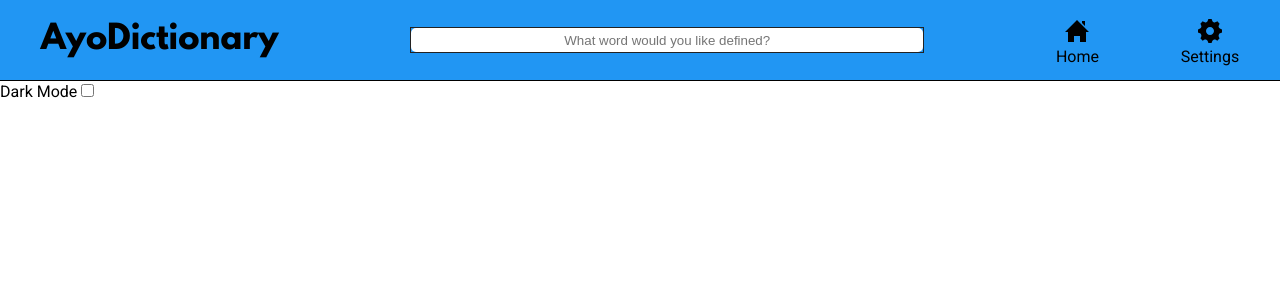
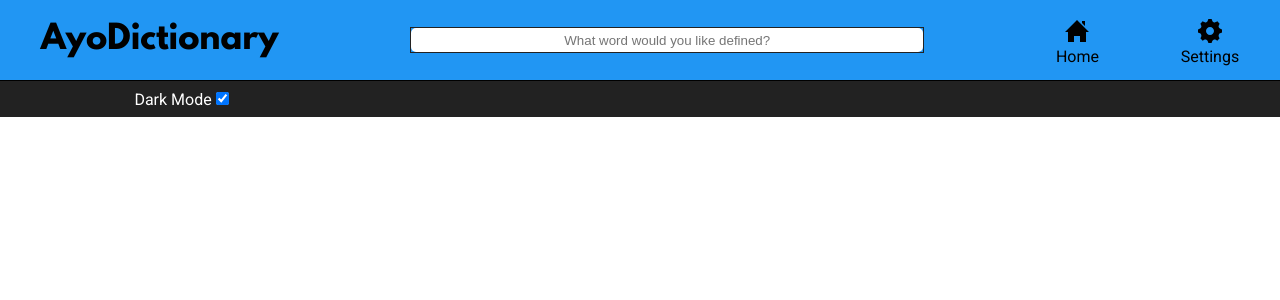
Before and after one commit to TheAyoKhan/dictionary-app, a React (Create React App) app: page /settings in a window 1280 px wide. Shown: the top 300 px of the page. Built offline with nearby package versions, Linux system fonts and the light colour scheme.

Commit message:
feat(developer experience): Dark Mode access is now done through context (useContext)
Dark Mode getter and settter are now accessed using Context (useContext) so passing down the value is no longer needed

```diff
--- a/public/style.css
+++ b/public/style.css
@@ -7,3 +7,7 @@ body {
 	font-family: Roboto;
 	overflow-x: hidden;
 }
+
+#root {
+	min-height: 100vh;
+}
--- a/src/components/App.tsx
+++ b/src/components/App.tsx
@@ -1,47 +1,48 @@
-import React, { useEffect, useState } from 'react';
-import { ThemeProvider } from 'styled-components';
-import { BrowserRouter as Router, Switch, Route } from 'react-router-dom';
+import clsx from 'clsx';
+import React, { useContext, useEffect } from 'react';
+import { Route, BrowserRouter as Router, Switch } from 'react-router-dom';
+import styled from 'styled-components';
+import { DarkModeContext } from '../context/DarkModeContext';
+import Header from './Header';
 import DictionaryEntryPage from './pages/DictionaryEntryPage';
 import SettingsPage from './pages/SettingsPage';
-import GlobalStyle from './GlobalStyles';
-import GlobalFonts from '../fonts/GlobalFonts'
-import Header from './WordParts/Header';
-import theme from '../theme';
+
+const StyledApp = styled.div`
+	height: 100%;
+
+  &.dm {
+    background-color: #222;
+    color: #fff;
+  }
+`;
 
 const App = (): JSX.Element => {
-	const [darkModeEnabled, setDarkModeEnabled] = useState(false);
+	const { darkModeEnabled, setDarkModeEnabled } = useContext(DarkModeContext);
 
 	useEffect(() => {
-		const cookiesArray = document.cookie.split("; ");
-		const a = cookiesArray.find(row => row.startsWith('darkMode='));
+		const cookiesArray = document.cookie.split('; ');
+		const a = cookiesArray.find((row) => row.startsWith('darkMode='));
 
-		if (a) setDarkModeEnabled(a?.split('=')[1] === "true");
-		else document.cookie = `darkTheme=false; SameSite=Strict;`;
+		if (a) setDarkModeEnabled(a?.split('=')[1] === 'true');
+		else document.cookie = `darkMode=true; SameSite=Strict;`;
 
-		console.log({s: document.cookie.split("; "), a});
-	}, []);
+		console.log({ s: document.cookie.split('; '), a });
+	}, [setDarkModeEnabled]);
 
 	return (
-		<ThemeProvider {...{ theme }}>
-			<GlobalStyle {...{ darkModeEnabled }} />
-			<GlobalFonts />
-			<div className="App">
+		<StyledApp className={clsx('App', darkModeEnabled && 'dm')}>
 			<Router>
 				<Header />
 				<Switch>
-						<Route
-							{...{ path: '/dictionary', component: DictionaryEntryPage }}
-						/>
+					<Route {...{ path: '/dictionary', component: DictionaryEntryPage }} />
 					<Route
 						{...{
 							path: '/settings',
-								render: () => <SettingsPage {...{ darkModeEnabled, setDarkModeEnabled }} />,
-							}}
-						/>
+							component: SettingsPage,
+						}}></Route>
 				</Switch>
 			</Router>
-			</div>
-		</ThemeProvider>
+		</StyledApp>
 	);
 };
 
--- /dev/null
+++ b/src/components/AppWrapper.tsx
@@ -0,0 +1,20 @@
+import React from 'react';
+import App from './App';
+import { ThemeProvider } from 'styled-components';
+import GlobalFonts from '../fonts/GlobalFonts';
+import theme from '../theme';
+import { DarkModeContextProvider } from '../context/DarkModeContext';
+
+
+const AppWrapper = (): JSX.Element => {
+	return (
+		<DarkModeContextProvider>
+			<ThemeProvider {...{ theme }}>
+				<GlobalFonts />
+				<App />
+			</ThemeProvider>
+		</DarkModeContextProvider>
+	);
+};
+
+export default AppWrapper;
--- a/src/components/GlobalStyles.tsx
+++ /dev/null
@@ -1,23 +0,0 @@
-import { createGlobalStyle } from 'styled-components';
-
-type GlobalStylesProps = {
-	darkModeEnabled: boolean;
-};
-
-export default createGlobalStyle<GlobalStylesProps>`
-  ${({ darkModeEnabled, theme }) => `
-    .App {
-      height: 100%;
-    }
-
-    ${
-      darkModeEnabled &&
-      `
-        .App {
-          background-color: ${theme.colours.dark2};
-          color: ${theme.colours.light1};
-        }
-      `
-    }
-  `}
-`;
--- a/src/components/WordParts/Header/SearchBar.tsx
+++ b/src/components/Header/SearchBar.tsx
@@ -6,7 +6,7 @@ const StlyedSearchBar = styled.div`
 	width: 40%;
 	height: 30%;
 	border: 1px solid #222;
-	border-radius: ${({theme}) => theme.borderRadius};
+	border-radius: ${({ theme }) => theme.borderRadius};
 	margin: 50px;
 
 	.search-bar__input {
--- a/src/components/WordParts/Header/index.tsx
+++ b/src/components/Header/index.tsx
@@ -1,9 +1,10 @@
-import React from 'react';
+import React, { useContext } from 'react';
 import { Link } from 'react-router-dom';
 import styled from 'styled-components';
 import SearchBar from './SearchBar';
-import { ReactComponent as SettingsIconSvg } from '../../../images/settings-icon.svg';
-import { ReactComponent as HomeIconSvg } from '../../../images/home-icon.svg';
+import { ReactComponent as SettingsIconSvg } from '../../images/settings-icon.svg';
+import { ReactComponent as HomeIconSvg } from '../../images/home-icon.svg';
+import { DarkModeContext } from '../../context/DarkModeContext';
 
 const StyledHeader = styled.div`
 	${({ theme: { headerHeight, colours } }) => `
@@ -74,11 +75,15 @@ const StyledHeader = styled.div`
 `;
 
 const Header = (): JSX.Element => {
+	const { darkModeEnabled } = useContext(DarkModeContext) ?? {};
+
 	return (
-		<StyledHeader className="header">
-			<span className="header__title">
-				AyoDictionary
-			</span>
+		<StyledHeader
+			{...{
+				className: 'header',
+				darkModeEnabled,
+			}}>
+			<span className="header__title">AyoDictionary</span>
 			<SearchBar />
 			<Link
 				{...{
@@ -86,11 +91,13 @@ const Header = (): JSX.Element => {
 					id: 'header__home-link',
 					className: 'header__link',
 				}}>
-				<HomeIconSvg {...{
-					id: 'header__home__svg',
-					className:'header__link__svg'
-				} } />
-				<span className="header__link__text" >Home</span>
+				<HomeIconSvg
+					{...{
+						id: 'header__home__svg',
+						className: 'header__link__svg',
+					}}
+				/>
+				<span className="header__link__text">Home</span>
 			</Link>
 			<Link
 				{...{
@@ -98,11 +105,13 @@ const Header = (): JSX.Element => {
 					id: 'header__settings-link',
 					className: 'header__link',
 				}}>
-				<SettingsIconSvg {...{
-					id: 'header__settings__svg',
-					className:'header__link__svg'
-				} } />
-				<span className="header__link__text" >Settings</span>
+				<SettingsIconSvg
+					{...{
+						id: 'header__settings__svg',
+						className: 'header__link__svg',
+					}}
+				/>
+				<span className="header__link__text">Settings</span>
 			</Link>
 		</StyledHeader>
 	);
--- a/src/components/Toggle.tsx
+++ b/src/components/Toggle.tsx
@@ -1,6 +1,6 @@
 import React, { ChangeEventHandler } from 'react';
 import styled from 'styled-components';
-import toCamelCase from '../app/shared/toCamelCase';
+import toCamelCase from '../utils/toCamelCase';
 
 const StyledToggle = styled.div``;
 
@@ -14,11 +14,13 @@ type ToggleProps = {
 
 const Toggle = ({ name, checked, stateUpdateFunction }: ToggleProps): JSX.Element => {
 	const toggleFunction: ChangeEventHandler<HTMLInputElement> = ({ target }) => {
-		const { checked } = target;
-		stateUpdateFunction(checked);
+		const { checked: inputChecked } = target;
+		stateUpdateFunction(inputChecked);
+
 		const nameToCamelCase = toCamelCase(name);
-		document.cookie = `${nameToCamelCase}=${checked}; SameSite=Strict;`;
-		console.log(document.cookie);
+		document.cookie = `${nameToCamelCase}=${inputChecked}; SameSite=Strict;`;
+
+		console.log({state: inputChecked, cookies: document.cookie});
 	};
 
 	return (
--- a/src/components/pages/DictionaryEntryPage.tsx
+++ b/src/components/pages/DictionaryEntryPage.tsx
@@ -8,10 +8,9 @@ import styled from 'styled-components';
 
 const StyledWordPage = styled.div`
 	padding: 0.5em;
-	display: flex;
+	display: grid;
 	flex-direction: column;
-	justify-content: space-between;
-	align-items: center;
+	place-items: center;
 
 	.word {
 		margin-bottom: 1.5em;
--- a/src/components/pages/SettingsPage.tsx
+++ b/src/components/pages/SettingsPage.tsx
@@ -1,24 +1,31 @@
-import React from 'react';
+import React, { useContext } from 'react';
 import styled from 'styled-components';
 import Toggle from '../Toggle';
+import { DarkModeContext } from '../../context/DarkModeContext';
 
-const StyledSettingsPage = styled.div``;
+const StyledSettingsPage = styled.div`
+	display: grid;
+	place-items: center;
+	height: 100%;
+	padding: 0.5em;
 
-type SettingsPageProps = {
-	darkModeEnabled: boolean;
-	setDarkModeEnabled: React.Dispatch<React.SetStateAction<boolean>>;
-};
+	.settings__list {
+		width: 80%;
+		height: 100%;
+	}
+`;
 
-const SettingsPage = ({
-	darkModeEnabled,
-	setDarkModeEnabled,
-}: SettingsPageProps): JSX.Element => {
+const SettingsPage = (): JSX.Element => {
+	const { darkModeEnabled, setDarkModeEnabled } = useContext(DarkModeContext);
+
 	return (
 		<StyledSettingsPage className="Settings-Page">
-			<div id="settings__dark-mode">
-				<Toggle
-					{...{ name: 'Dark Mode', checked: darkModeEnabled, stateUpdateFunction: setDarkModeEnabled }}
-				/>
+			<div className="settings__list">
+				<div id="settings__dark-mode">
+					<Toggle
+						{...{ name: 'Dark Mode', checked: darkModeEnabled, stateUpdateFunction: setDarkModeEnabled }}
+					/>
+				</div>
 			</div>
 		</StyledSettingsPage>
 	);
--- /dev/null
+++ b/src/context/DarkModeContext.tsx
@@ -0,0 +1,20 @@
+import React, { createContext, Dispatch, ReactNode, SetStateAction, useState } from "react";
+
+type DarkModeContextType = {
+  darkModeEnabled: boolean;
+  setDarkModeEnabled: Dispatch<SetStateAction<boolean>>;
+};
+
+export const DarkModeContext = createContext<DarkModeContextType>({} as DarkModeContextType);
+
+export const DarkModeContextProvider = ({ children }: { children: ReactNode }): JSX.Element => {
+  const [darkModeEnabled, setDarkModeEnabled] = useState(
+    true
+  );
+
+  return (
+    <DarkModeContext.Provider value={{ darkModeEnabled, setDarkModeEnabled }}>
+      {children}
+    </DarkModeContext.Provider>
+  );
+}
--- a/src/index.tsx
+++ b/src/index.tsx
@@ -1,10 +1,10 @@
 import React from 'react';
 import ReactDOM from 'react-dom';
-import App from './components/App';
+import AppWrapper from './components/AppWrapper';
 
 ReactDOM.render(
 	<React.StrictMode>
-		<App />
+		<AppWrapper />
 	</React.StrictMode>,
 	document.getElementById('root')
 );
```
Lines whose indentation alone changed are shown as unchanged.
